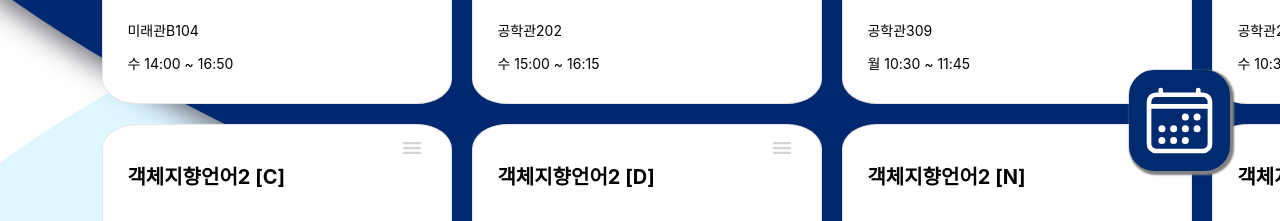
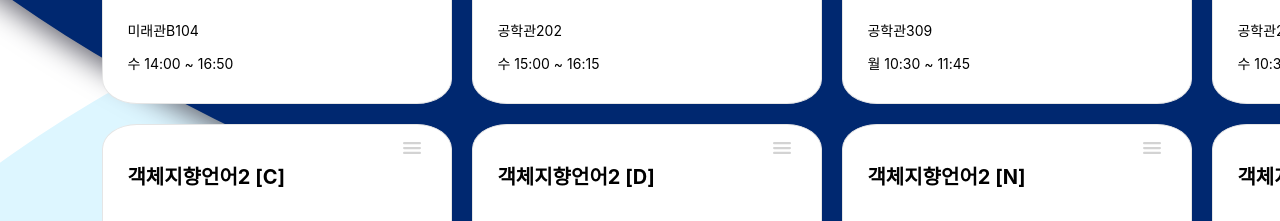
Before and after one commit to 2022-Hansung-WebFramework1/hansung-scheduler, a React (Create React App) app: page / in a window 1280 px wide. Shown: the part 579-800 px from the top of the page. Built offline with nearby package versions, Linux system fonts and the light colour scheme.

Commit message:
change scheduleicon style

```diff
--- a/src/assets/Main.module.css
+++ b/src/assets/Main.module.css
@@ -36,20 +36,23 @@
 }
 
 .icon {
-    width: 100%;
-    height: 100%;
+    width: 30px;
+    height: 30px;
     color: white;
 }
 
 .iconContainer {
+    background: #002B70;
+    display: flex;
+    justify-content: center;
+    align-items: center;
+    font-size: 20px;
+    font-weight: bold;
+    color: #ffffff;
     position: fixed;
-    bottom: 50px;
-    right: 50px;
+    bottom: 20px;
+    right: 20px;
     width: 75px;
     height: 75px;
     padding: 10px;
-    border-radius: 25%;
-    border: 3px solid #002B70;
-    background-color: #002B70;
-    box-shadow: 2px 2px 2px 2px gray;
 }
--- a/src/components/ScheduleIcon.js
+++ b/src/components/ScheduleIcon.js
@@ -1,6 +1,8 @@
 import {IoCalendarOutline} from "react-icons/io5";
 import {useDroppable} from "@dnd-kit/core";
 import styles from "assets/Main.module.css";
+import {SmoothCorners, SmoothCornersWrapper} from "react-smooth-corners";
+import React from "react";
 
 const ScheduleIcon = ({id}) => {
     const {isOver, setNodeRef} = useDroppable({
@@ -8,13 +10,34 @@ const ScheduleIcon = ({id}) => {
     });
 
     const style = {
+        width: "100%",
+        height: "100%",
+        display: "flex",
+        justifyContent: "center",
+        alignItems: "center",
         zIndex: isOver ? "100" : "auto",
-        opacity: isOver ? 0.5 : 1
+        opacity: isOver ? 0.5 : 1,
     };
+
     return (
-        <div className={styles.iconContainer} ref={setNodeRef} style={style}>
-            <IoCalendarOutline className={styles.icon}/>
-        </div>
+        // <div className={styles.iconContainer} ref={setNodeRef} style={style}>
+        //     <IoCalendarOutline className={styles.icon} />
+        // </div>
+
+        <SmoothCornersWrapper
+            shadow="4px 0 10px rgb(0, 0, 0, 0.4)"
+            style={{ position: "fixed", bottom: "20px", right: "20px", zIndex: 999 }}
+        >
+            <SmoothCorners
+                corners="3"
+                borderRadius="12px"
+                className={styles.iconContainer}
+            >
+                <div style={style} ref={setNodeRef}>
+                    <IoCalendarOutline className={styles.icon} />
+                </div>
+            </SmoothCorners>
+        </SmoothCornersWrapper>
     )
 }
 
```
